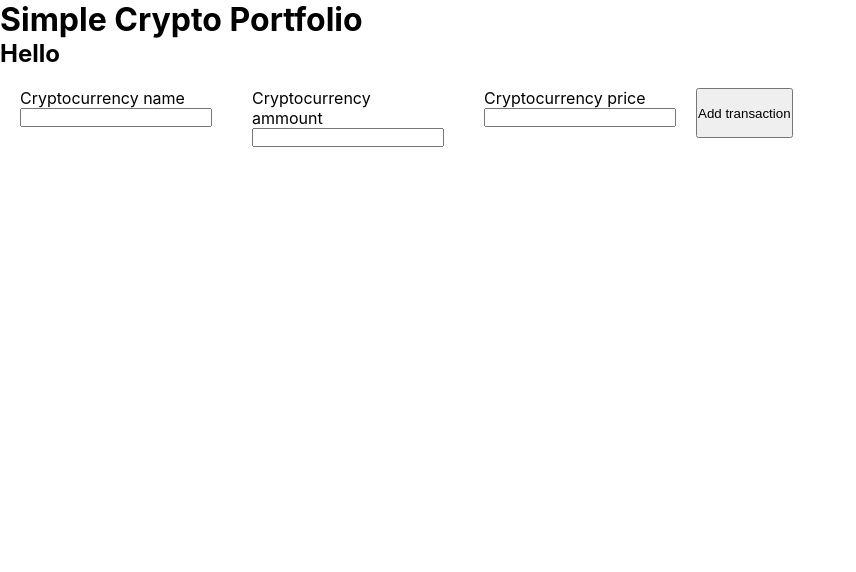
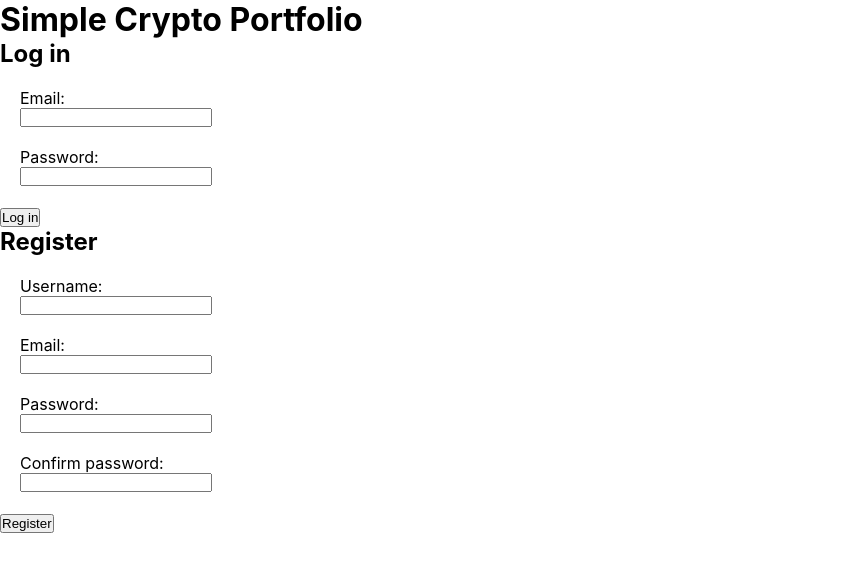
Before and after one commit to MarekSzczepanski/react-crypto-portfolio, a React (Create React App) app: page / in a window 1280 px wide. Shown: the top 572 px of the page, without its empty margins (0-856 px from the left). Built offline with nearby package versions, Linux system fonts and the light colour scheme; no server answers.

Commit message:
Add user id to login response

```diff
--- a/controllers/auth.js
+++ b/controllers/auth.js
@@ -33,7 +33,7 @@ export const login = async (req, res) => {
             if (err) return console.log(err);
             if (!results || !await bcrypt.compare(password, dbPassword)) return res.status(401);
 
-            res.send({loggedIn: true, username: results[0].name});
+            res.send({loggedIn: true, username: results[0].name, userId: results[0].id});
             res.end();
         })
     } catch (err) {
--- a/src/App.jsx
+++ b/src/App.jsx
@@ -5,8 +5,9 @@ import RegisterForm from './components/RegisterForm';
 import AddTransactionForm from './components/AddTransactionForm';
 
 function App() {
-  const [isLoggedIn, setIsLoggedIn] = useState(true);
+  const [isLoggedIn, setIsLoggedIn] = useState(false);
   const [username, setUsername] = useState(null);
+  const [userId, setUserId] = useState(null);
 
   return (
     <div className="App">
@@ -14,11 +15,11 @@ function App() {
       {isLoggedIn ?
         <main>
           <h2>Hello {username}</h2>
-          <AddTransactionForm />
+          <AddTransactionForm userId={userId}/>
         </main>
       :
       <>
-        <LoginForm setIsLoggedIn={setIsLoggedIn} setUsername={setUsername}/>
+        <LoginForm setIsLoggedIn={setIsLoggedIn} setUsername={setUsername} setUserId={setUserId}/>
         <RegisterForm />
       </>
       }
--- a/src/components/AddTransactionForm.jsx
+++ b/src/components/AddTransactionForm.jsx
@@ -1,7 +1,7 @@
 import {useState} from 'react';
 import {useEffect} from 'react';
 
-const AddTransactionForm = () => {
+const AddTransactionForm = ({userId}) => {
     const [allNames, setAllNames] = useState(null);
     const [namesProposals, setNamesProposals] = useState(null);
     const [currencyName, setCurrencyName] = useState('');
--- a/src/components/LoginForm.jsx
+++ b/src/components/LoginForm.jsx
@@ -1,4 +1,4 @@
-const LoginForm = ({setIsLoggedIn, setUsername}) => {
+const LoginForm = ({setIsLoggedIn, setUsername, setUserId}) => {
     const LogIn = (e) => {
         e.preventDefault();
         const email = document.getElementById('login-email').value;
@@ -19,6 +19,7 @@ const LoginForm = ({setIsLoggedIn, setUsername}) => {
             if (res.loggedIn) {
                 setIsLoggedIn(true);
                 setUsername(res.username);
+                setUserId(res.userId);
             }
         }))
     }
```
